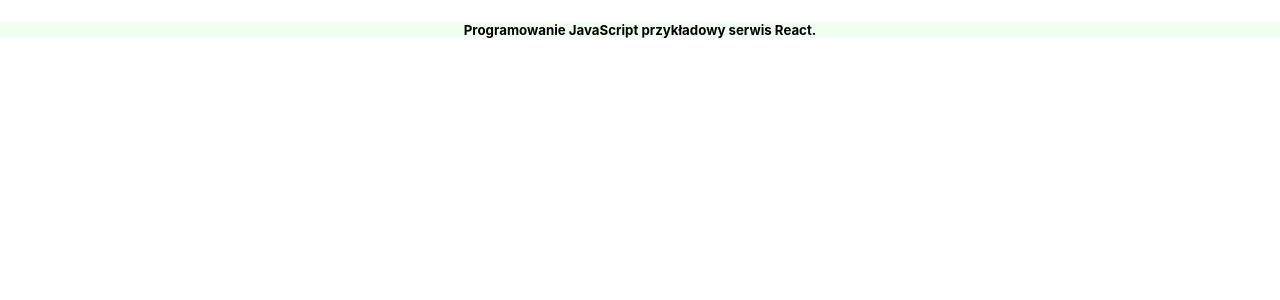
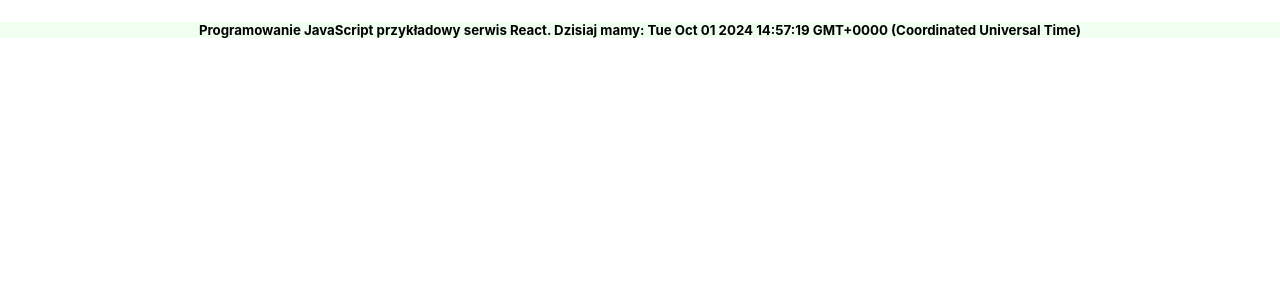
Before and after one commit to DominikaSp/pjs_lab01_spolnik, a React (Create React App) app: page / in a window 1280 px wide. Shown: the top 300 px of the page. Built offline with nearby package versions, Linux system fonts and the light colour scheme.

Commit message:
Task 5.3

```diff
--- a/src/components/CFooter.js
+++ b/src/components/CFooter.js
@@ -1,7 +1,14 @@
 import React from "react";
 
 function CFooter() {
-    return <h5>Programowanie JavaScript przykładowy serwis React.</h5>
+    let date = new Date();
+
+    return (
+
+        <div>
+            <h5>Programowanie JavaScript przykładowy serwis React. Dzisiaj mamy: {date.toString()}</h5>
+        </div>
+    )
 }
 
 export default CFooter;
```
